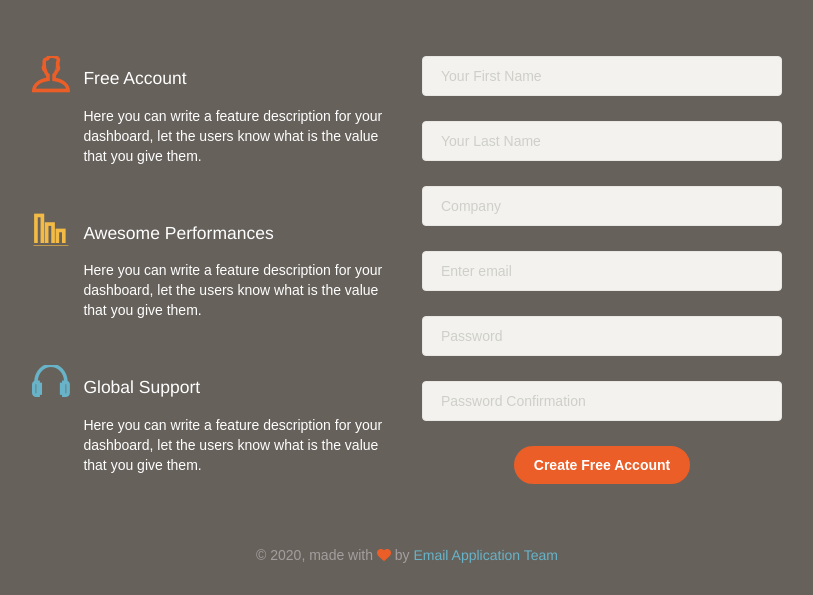
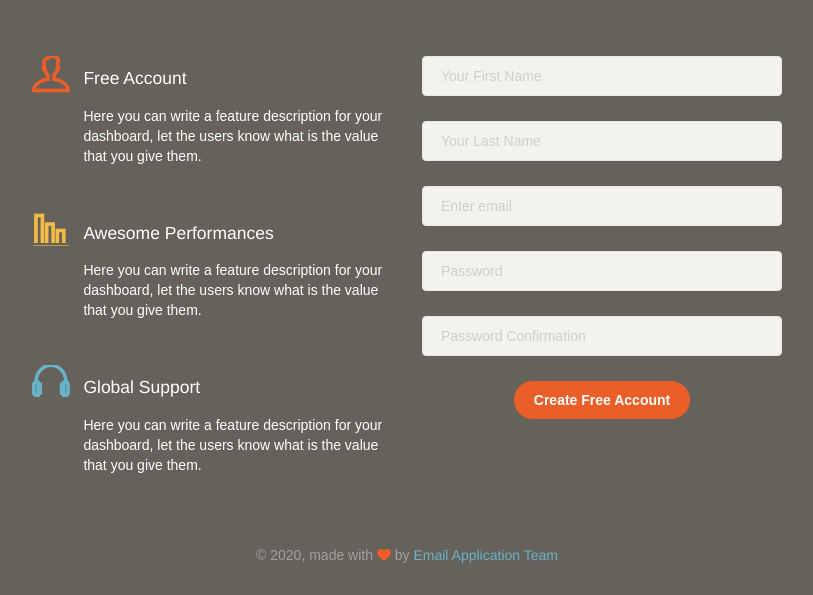
Before and after one commit to aravindvnair99/Email-Application, a Node project: template functions/views/register.ejs in a window 1280 px wide. Shown: the part 205-800 px from the top of the page, without its empty margins (233-1046 px from the left). Run offline with Node 20 templates, Linux system fonts and the light colour scheme; the template is opened without the code that fills it, so the values that code supplies are empty; some libraries are stand-ins or nearby versions; some web fonts are replaced.

Commit message:
fix: register form updation
Signed-off-by: Aravind V Nair <22199259+aravindvnair99@users.noreply.github.com>

```diff
--- a/functions/views/register.ejs
+++ b/functions/views/register.ejs
@@ -120,13 +120,10 @@
                             	<div class="card card-plain">
                                 	<div class="content">
                                     	<div class="form-group">
-                                        	<input type="email" placeholder="Your First Name" class="form-control">
+                                        	<input type="text" placeholder="Your First Name" class="form-control">
                                     	</div>
                                     	<div class="form-group">
-                                        	<input type="email" placeholder="Your Last Name" class="form-control">
-                                    	</div>
-                                    	<div class="form-group">
-                                        	<input type="email" placeholder="Company" class="form-control">
+                                        	<input type="text" placeholder="Your Last Name" class="form-control">
                                     	</div>
                                     	<div class="form-group">
                                         	<input type="email" placeholder="Enter email" class="form-control">
```
